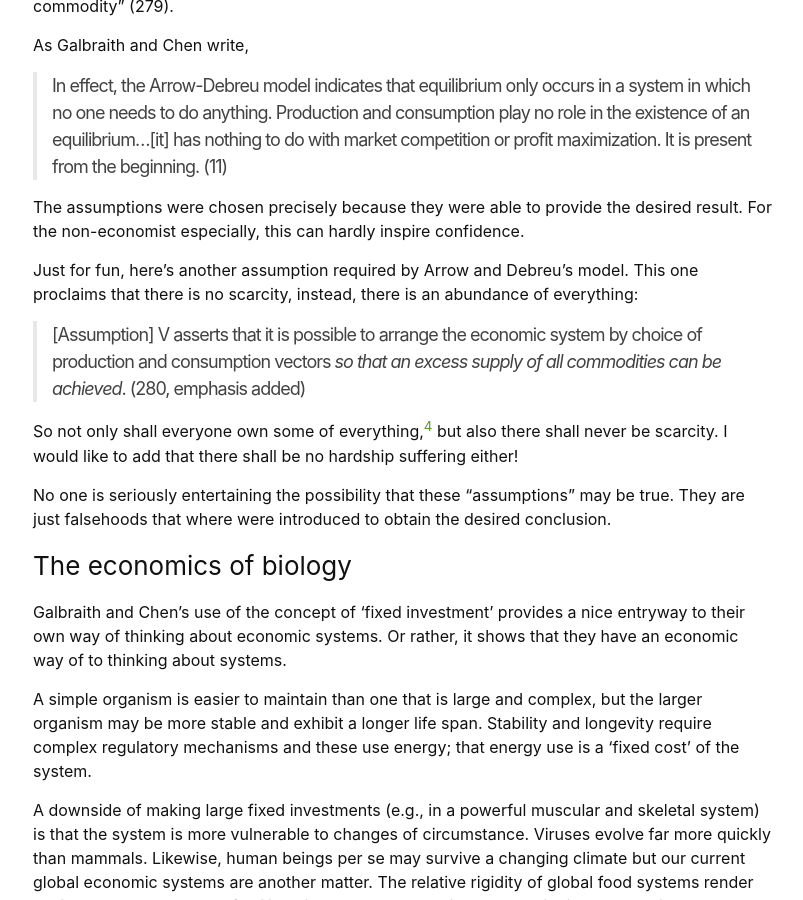
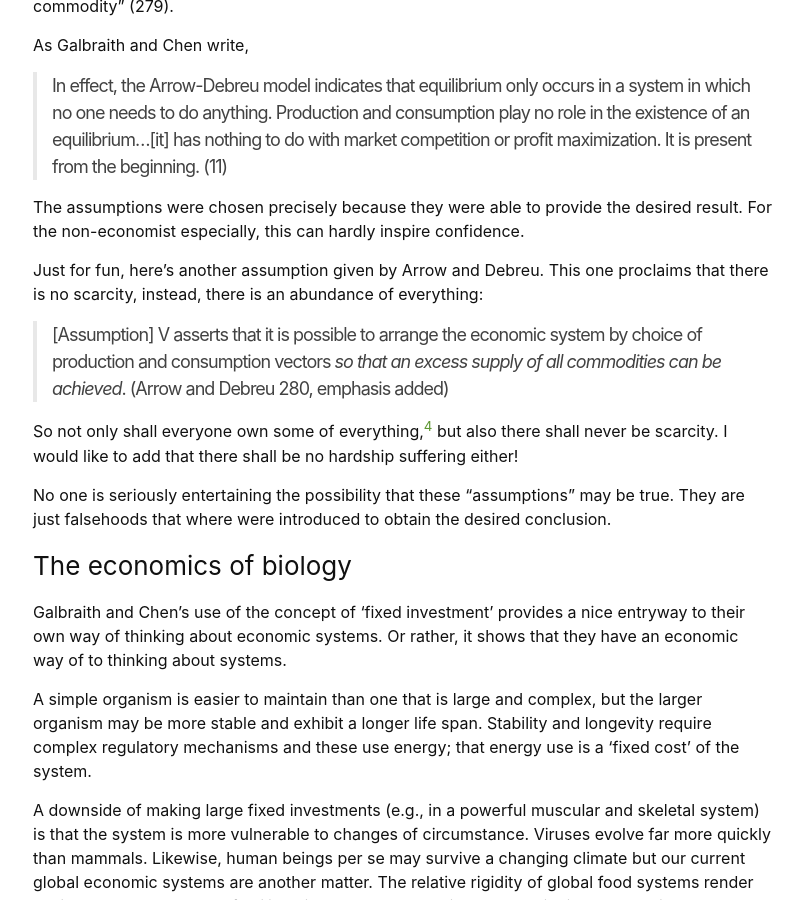
Before and after one commit to ConnorDonegan/connordonegan.github.io, a Jekyll site: the page built from _posts/2025-07-27-entropy-economics.md, in a window 1280 px wide and 900 px high, scrolled down 2456 px. Shown: the whole window, without its empty margins (237-1040 px from the left). Built offline with Jekyll 4.4.1, drawn with Linux system fonts in a browser that asks for light colours; comment, search, counter and statistics services are not loaded.

Commit message:
proper cite

```diff
--- a/_posts/2025-07-27-entropy-economics.md
+++ b/_posts/2025-07-27-entropy-economics.md
@@ -59,9 +59,9 @@ The assumptions were chosen precisely because they were able to provide the desi
 To be fair, Arrow and Debreu present an alternative assumption or "theorem" that Galbraith and Chen do not mention. The second theorem assumes the existence of a kind of labor (or skill) that 1) everyone has and 2) is actually needed by the production system. Their results require the assumption that whenever you lose your job someone else will hire you immediately; they assume that people's skills are not made redundant by changing technology. This assumption (of full employment) is still only one of several.
 --->
 
-Just for fun, here's another assumption required by Arrow and Debreu's model. This one proclaims that there is no scarcity, instead, there is an abundance of everything:
+Just for fun, here's another assumption given by Arrow and Debreu. This one proclaims that there is no scarcity, instead, there is an abundance of everything:
 
-> [Assumption] V asserts that it is possible to arrange the economic system by choice of production and consumption vectors <em>so that an excess supply of all commodities can be achieved</em>. (280, emphasis added)
+> [Assumption] V asserts that it is possible to arrange the economic system by choice of production and consumption vectors <em>so that an excess supply of all commodities can be achieved</em>. (Arrow and Debreu 280, emphasis added)
 
 So not only shall everyone own some of everything,[^alt-theorem] but also there shall never be scarcity. I would like to add that there shall be no hardship suffering either!
 
```
